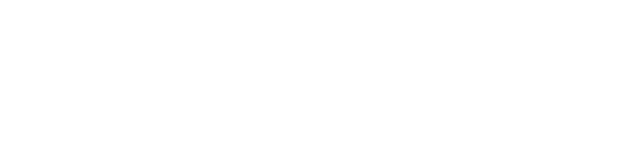
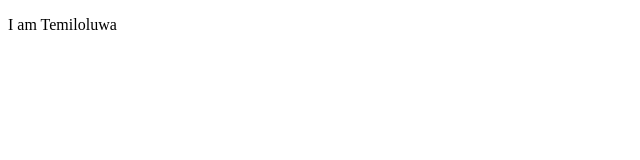
Before and after one commit to Purity0082/AXIA-DEMO, a plain HTML site: page index.html in a window 1280 px wide. Shown: the whole page, without its empty margins (0-640 px from the left). Drawn offline with Linux system fonts and the light colour scheme.

Commit message:
created a demo.css and modified index.html

```diff
--- /dev/null
+++ b/demo.css
@@ -0,0 +1,5 @@
+* {
+    margin: 0;
+    padding: 0;
+    box-sizing: border-box;
+}
--- a/index.html
+++ b/index.html
@@ -1,5 +1,7 @@
 <!DOCTYPE html>
 <html lang="en">
   <head></head>
-  <body></body>
+  <body>
+    <p>I am Temiloluwa</p>
+  </body>
 </html>
```
